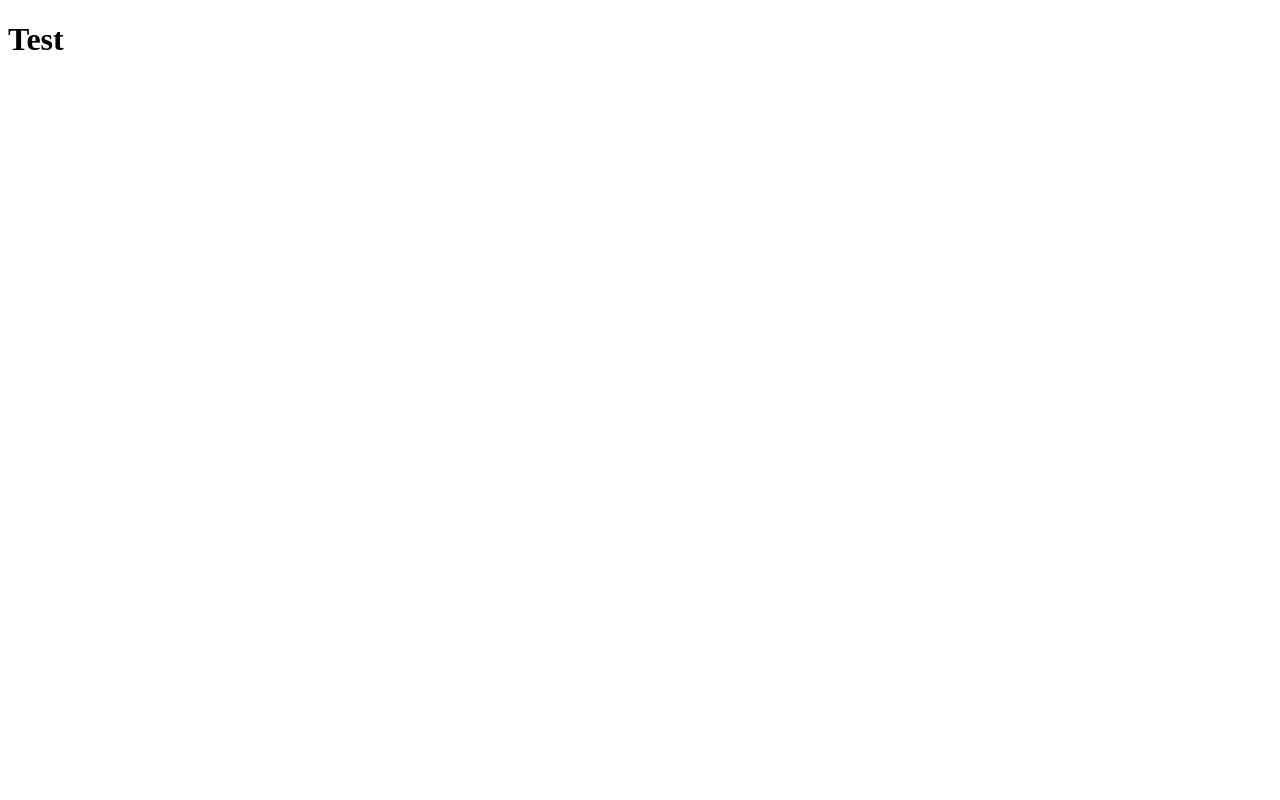
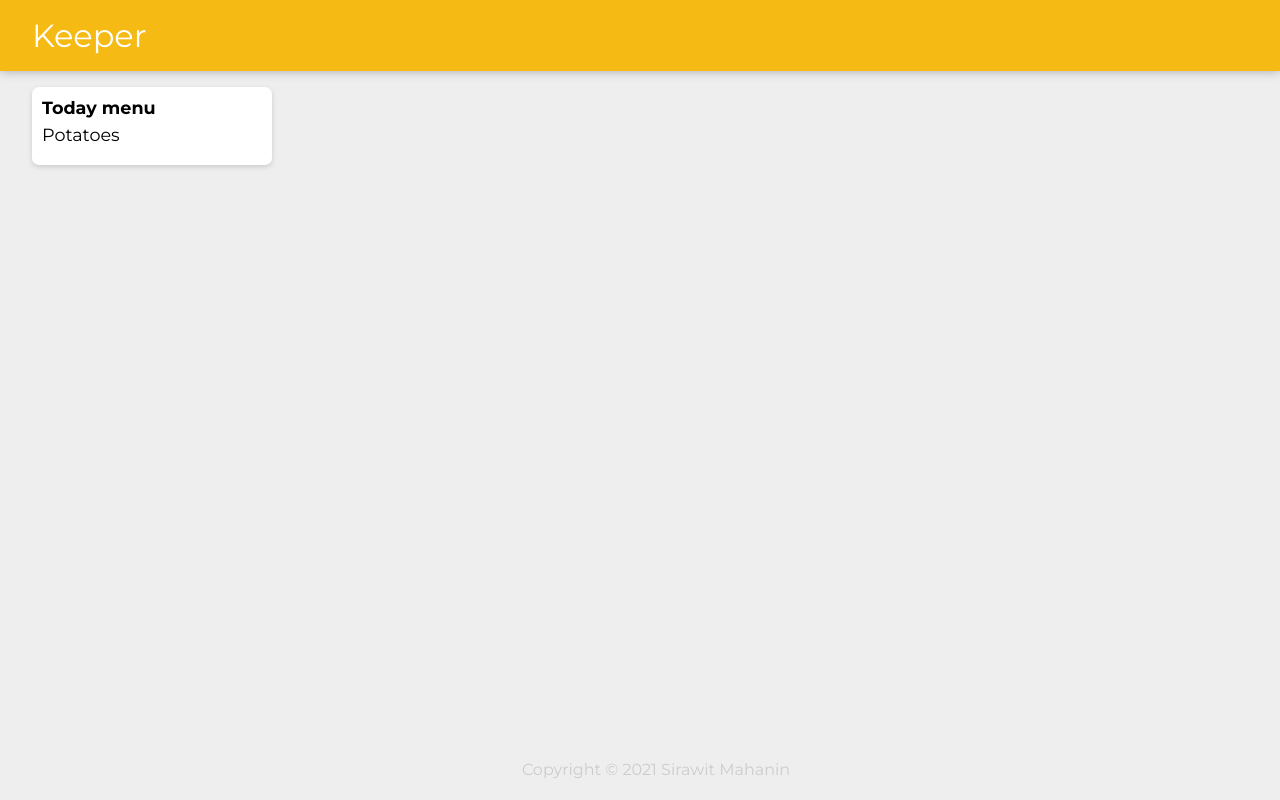
Before and after one commit to manooi/react-project, a React (Create React App) app: page / in a window 1280 px wide. Built offline with nearby package versions, Linux system fonts and the light colour scheme.

Commit message:
keeper app part1

```diff
--- a/public/index.html
+++ b/public/index.html
@@ -1,15 +1,17 @@
 <!DOCTYPE html>
 <html lang="en">
+
 <head>
-    <meta charset="utf-8" />
-    <link rel="icon" href="%PUBLIC_URL%/favicon.ico" />
-    <meta name="viewport" content="width=device-width, initial-scale=1" />
-    <meta name="thple-touch-icon" href="%PUBLIC_URL%/logo192.png" />
-    <link rel="manifest" href="%PUBLIC_URL%/manifest.json" />
-    <title>Keeper</title>
+  <title>Keeper App</title>
+  <link rel="stylesheet" href="styles.css">
+  <link
+    href="https://fonts.googleapis.com/css2?family=Montserrat:ital,wght@0,100;0,200;0,300;0,400;0,500;0,600;0,700;0,800;0,900;1,100;1,200;1,300;1,400;1,500;1,600;1,700;1,800;1,900&display=swap"
+    rel="stylesheet">
 </head>
+
 <body>
   <div id="root"></div>
   <script src="../src/index.js" type="text/JSX"></script>
 </body>
+
 </html>
--- /dev/null
+++ b/public/styles.css
@@ -0,0 +1,62 @@
+* {
+  padding: 0;
+  margin: 0;
+  box-sizing: border-box;
+}
+
+html {
+  font-family: "Montserrat", sans-serif;
+}
+
+body {
+  background: #eee;
+  padding: 0 16px;
+}
+
+header {
+  background-color: #f5ba13;
+  margin: auto -16px;
+  padding: 16px 32px;
+  box-shadow: 0 0 10px 0 rgba(0, 0, 0, 0.3);
+}
+
+header h1 {
+  color: #fff;
+  /* font-family: "McLaren", cursive; */
+  font-weight: 400;
+  font-family: "Montserrat", sans-serif;
+}
+
+footer {
+  position: absolute;
+  text-align: center;
+  bottom: 0;
+  width: 100%;
+  height: 2.5rem;
+}
+
+footer p {
+  color: #ccc;
+}
+
+.note {
+  background: #fff;
+  border-radius: 7px;
+  box-shadow: 0 2px 5px #ccc;
+  padding: 10px;
+  width: 240px;
+  margin: 16px;
+  float: left;
+}
+
+.note h1 {
+  font-size: 1.1em;
+  margin-bottom: 6px;
+}
+
+.note p {
+  font-size: 1.1em;
+  margin-bottom: 10px;
+  white-space: pre-wrap;
+  word-wrap: break-word;
+}
--- a/src/App.js
+++ /dev/null
@@ -1,9 +0,0 @@
-import './App.css';
-
-function App() {
-  return (
-    <h1>Test</h1>
-  );
-}
-
-export default App;
--- /dev/null
+++ b/src/components/App.js
@@ -0,0 +1,18 @@
+import React from 'react';
+import Header from './Header'
+import Footer from './Footer'
+import Note from './Note'
+// import './App.css';
+
+
+function App() {
+  return (
+    <div>
+      <Header />
+      <Note />
+      <Footer />
+    </div>
+ );
+}
+
+export default App;
--- /dev/null
+++ b/src/components/Footer.jsx
@@ -0,0 +1,9 @@
+import React from 'react';
+
+const getYear = new Date().getFullYear();
+
+function Footer() {
+  return <footer><p>Copyright © {getYear} Sirawit Mahanin</p></footer>;
+}
+
+export default Footer;
--- /dev/null
+++ b/src/components/Header.jsx
@@ -0,0 +1,7 @@
+import React from 'react';
+
+function Header() {
+  return <header><h1>Keeper</h1></header>;
+}
+
+export default Header;
--- /dev/null
+++ b/src/components/Note.jsx
@@ -0,0 +1,11 @@
+import React from 'react';
+
+function Note() {
+  return (
+  <div className="note">
+    <h1>Today menu</h1>
+    <p>Potatoes</p>
+  </div>);
+}
+
+export default Note;
--- a/src/index.js
+++ b/src/index.js
@@ -1,6 +1,6 @@
 import React from 'react';
 import ReactDOM from 'react-dom';
-import App from './App';
+import App from './components/App';
 
 ReactDOM.render(
     <App />, document.getElementById('root')
```
Also changed, not shown: 1 other file (tests, documents, lock files or other folders). Lines whose indentation alone changed are shown as unchanged.
